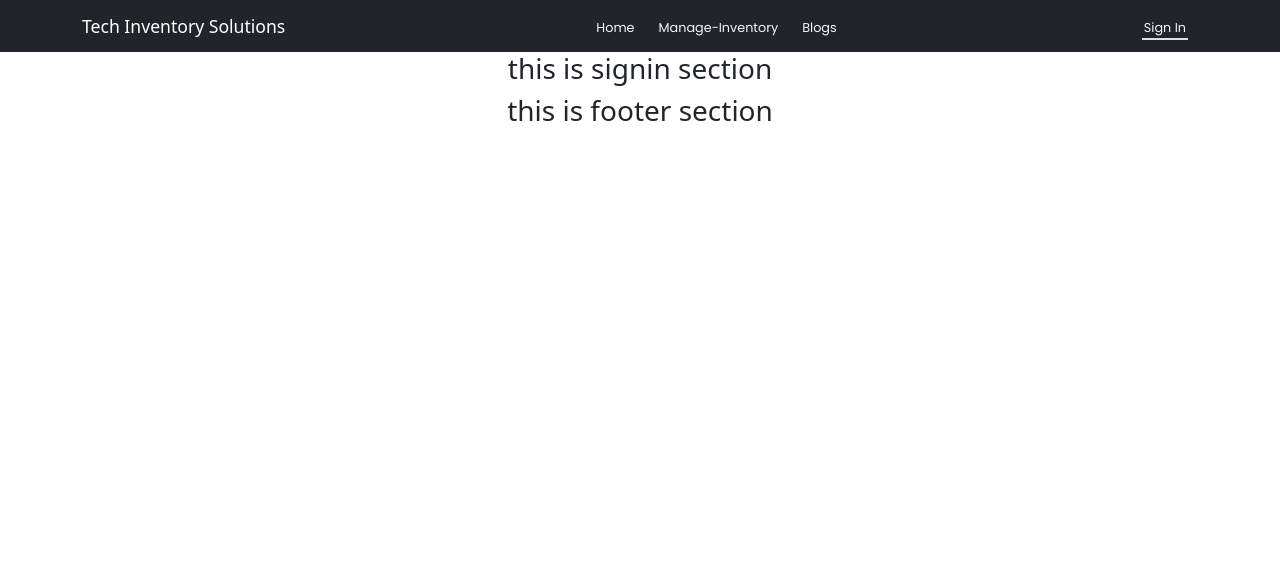
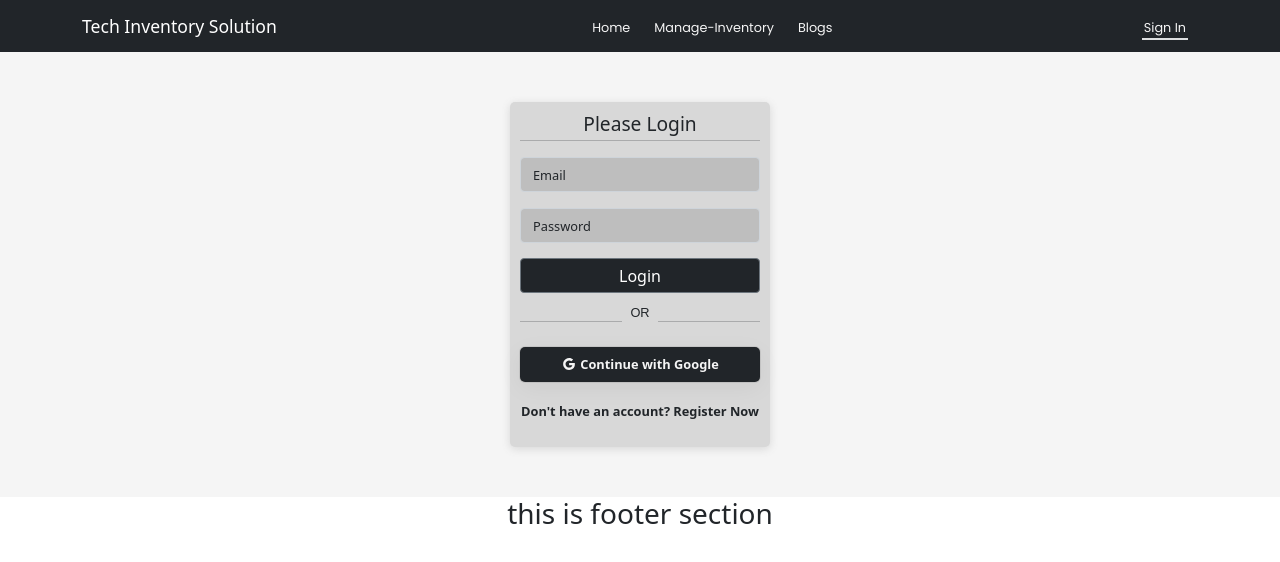
Before and after one commit to SohagSagar/full-stack-inventory-solution-using-react-mongodb-firebaseAuth-client-side, a React (Create React App) app: page /sign-in in a window 1280 px wide. Shown: the top 562 px of the page. Built offline with nearby package versions, Linux system fonts and the light colour scheme; a web font is replaced by a local one.

Commit message:
login form design done

```diff
--- a/public/index.html
+++ b/public/index.html
@@ -31,7 +31,7 @@
     rel="stylesheet">
 
 
-  <title>Mobile Inventory Solution</title>
+  <title>Tech Inventory Solution</title>
 </head>
 
 <body>
--- a/src/App.js
+++ b/src/App.js
@@ -8,6 +8,7 @@ import SignOut from './Components/SignOut/SignOut'
 import ManageInventory from './Components/ManageInventory/ManageInventory'
 import Header from './SharedComponents/Header/Header';
 import Footer from './SharedComponents/Footer/Footer'
+import Register from './Components/Register/Register';
 
 function App() {
   return (
@@ -21,6 +22,7 @@ function App() {
         <Route path='/blogs' element={<Blogs/>}></Route>
         <Route path='/sign-in' element={<SignIn/>}></Route>
         <Route path='/sign-out' element={<SignOut/>}></Route>
+        <Route path='/register' element={<Register/>}></Route>
       </Routes>
 
       <Footer/>
--- /dev/null
+++ b/src/Components/Register/Register.js
@@ -0,0 +1,11 @@
+import React from 'react';
+
+const Register = () => {
+    return (
+        <div>
+            <h3>please register</h3>
+        </div>
+    );
+};
+
+export default Register;
--- a/src/Components/SignIn/SignIn.css
+++ b/src/Components/SignIn/SignIn.css
@@ -0,0 +1,120 @@
+.login-section {
+    padding-top: 50px;
+    padding-bottom: 50px;
+    background-color:whitesmoke;
+
+}
+
+.login-container {
+    width: 260px;
+    margin: auto;
+    padding: 10px;
+    border-radius: 5px;
+    box-shadow: rgba(99, 99, 99, 0.2) 0px 2px 8px 0px;
+    background-color:#d8d8d8;
+
+}
+
+/* heading styling */
+
+.heading-style{
+    font-size: 1.2em;
+    font-weight: 400;
+    color: #212529;
+    margin-bottom: 0px;
+}
+.heading-hr-line{
+    margin-top: 5px;
+}
+
+/* form input styling section */
+
+.form-control:focus {
+    background-color: #fff;
+    border-color: #bcc1c5 !important;
+    box-shadow: none !important;
+}
+
+.form-floating input {
+    height: 35px !important;
+    font-size: 0.7em;
+    background-color: #bebebef8;
+}
+.form-floating input:focus{
+    background-color: #d8dadd;
+}
+
+.form-floating label {
+    font-size: 0.8em;
+    margin-top: -8px;
+}
+
+
+/* button styling section  */
+
+.btn-style {
+    width: 100%;
+    margin-top: 15px;
+    height: 35px;
+    background-color: #212529 !important;
+}
+
+.btn {
+    padding: 0 !important;
+}
+.btn:focus {
+    box-shadow:none !important;
+}
+button:hover{
+    background-color: #393d41 !important;
+}
+
+/* hr line styling */
+
+.hr-line{
+    display: flex;
+    justify-content: center;
+    align-items: center;
+    margin-top: 10px;
+}
+
+.hr-line p{
+    font-family: 'Raleway', sans-serif;
+    font-weight: 400;
+    font-size: 0.8em;
+}
+.hr {
+    width: 100%;
+    height: 1px !important;
+}
+
+
+/* google login styling */
+
+.google-login{
+    display: flex;
+    align-items: center;
+    justify-content: center;
+    box-shadow: rgba(0, 0, 0, 0.05) 0px 6px 24px 0px, rgba(0, 0, 0, 0.08) 0px 0px 0px 1px;
+    height: 35px;
+    border-radius: 5px;
+    background-color: #212529;
+    color: whitesmoke;
+    margin-top: 8px;
+    cursor: pointer;
+}
+.google-login:hover{
+    background-color: #393d41;
+    transition: 0.4s ;
+}
+.google-login p{
+    font-weight: 600;
+    font-size: 0.8em;
+    margin-bottom: 0;
+    margin-left: 3px;
+}
+.login-to-register-link p{
+    font-size: 0.8em;
+    margin-top: 20px;
+    font-weight: 600;
+}
--- a/src/Components/SignIn/SignIn.js
+++ b/src/Components/SignIn/SignIn.js
@@ -1,9 +1,53 @@
 import React from 'react';
+import { FloatingLabel, Form } from 'react-bootstrap';
+import './SignIn.css';
+import { AiOutlineGoogle } from 'react-icons/ai';
+import { Link} from 'react-router-dom';
 
 const SignIn = () => {
     return (
-        <div>
-            <h3>this is signin section</h3>
+        <div className='login-section'>
+
+            <div className="login-container">
+                <h2 className='heading-style'>Please Login </h2><hr className='heading-hr-line'/>
+
+                <form>
+                    <FloatingLabel controlId="floatingInput" label="Email" className="mb-3">
+                        <Form.Control type="email" placeholder="name@example.com" />
+                    </FloatingLabel>
+
+                    <FloatingLabel controlId="floatingPassword" label="Password">
+                        <Form.Control type="password" placeholder="Password" />
+                    </FloatingLabel>
+
+                    <button className='btn btn-secondary btn-style' type="submit"> Login </button>
+                </form>
+
+                <div className="hr-line">
+                    <hr className='hr' />
+                    <p className='mx-2 '>OR</p>
+                    <hr className='hr' />
+                </div>
+
+                <div className="google-login">
+                    <AiOutlineGoogle />
+                    <p>Continue with Google</p>
+                </div>
+
+                <div className='login-to-register-link'>
+                    <p>Don't have an account?  <Link style={{ textDecoration: 'none', color:'#212529', fontWeight:'bold' }} to={'/register'}>Register Now</Link>
+
+                    </p>
+                </div>
+
+
+
+
+
+
+            </div>
+
+
         </div>
     );
 };
--- a/src/SharedComponents/Header/Header.js
+++ b/src/SharedComponents/Header/Header.js
@@ -8,7 +8,7 @@ const Header = () => {
         <div>
             <Navbar collapseOnSelect expand="lg" bg="dark" variant="dark">
                 <Container>
-                    <Navbar.Brand className='nav-logo' href="#">Tech Inventory Solutions</Navbar.Brand>
+                    <Navbar.Brand className='nav-logo' href="#">Tech Inventory Solution</Navbar.Brand>
 
                     <Navbar.Toggle aria-controls="responsive-navbar-nav" />
                     <Navbar.Collapse id="responsive-navbar-nav">
```
Also changed, not shown: src/Components/Register/Register.css (added), 2 other files (tests, documents, lock files or other folders).
